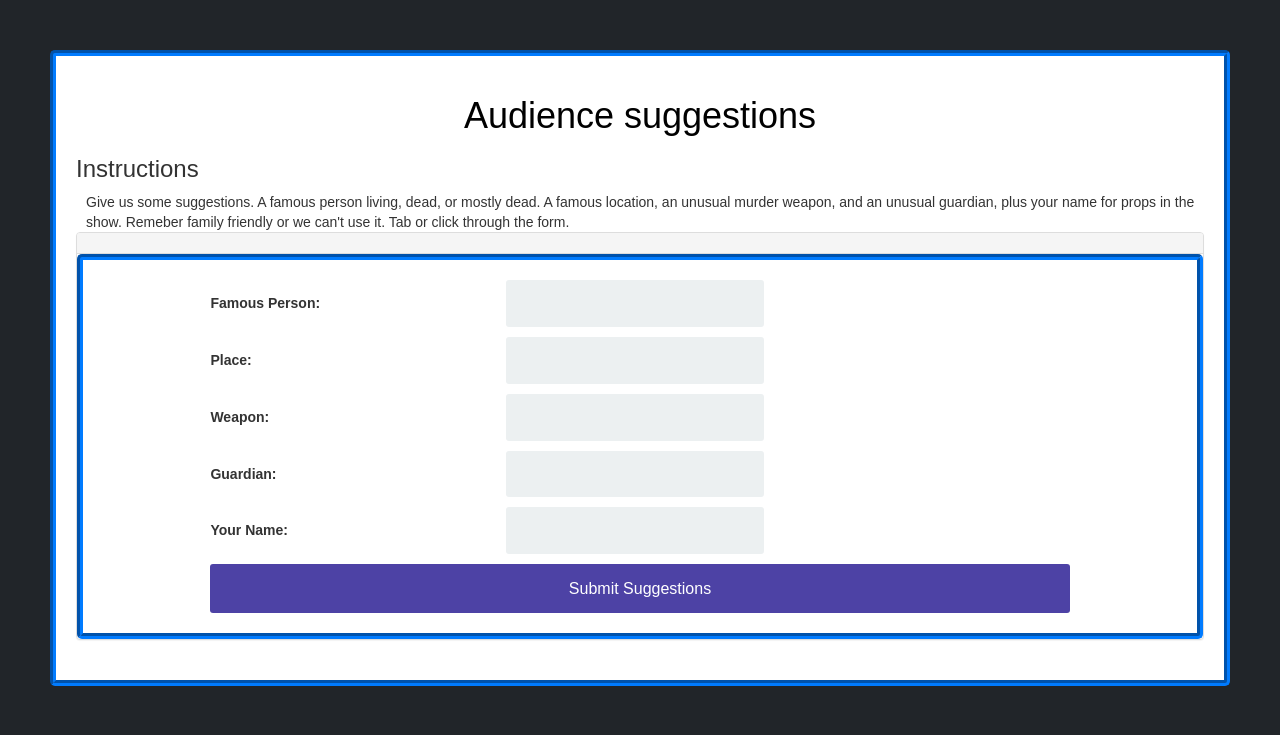
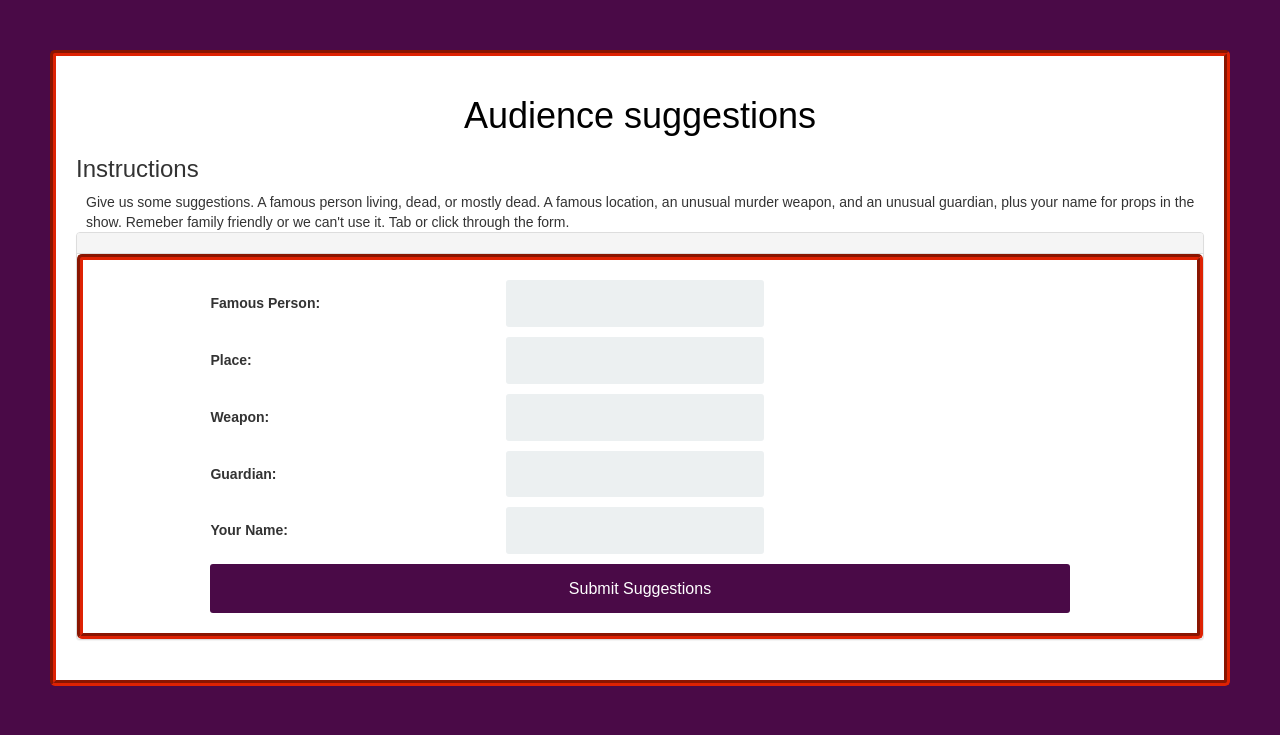
Before and after one commit to ClJarvis/WhoseLineOnline, a Django app: page / in a window 1280 px wide. Shown: the top 735 px of the page. Run offline with Django 3.2, Linux system fonts and the light colour scheme; some libraries are stand-ins or nearby versions.

Commit message:
style update

```diff
--- a/onlineimprov/main_app/static/Improv_style.css
+++ b/onlineimprov/main_app/static/Improv_style.css
@@ -5,7 +5,7 @@ box-sizing: border-box;
 
 body {
 font-family: Arial;
-background-color: #212529; /* #565370 #3f6b9c */
+background-color: #4a0a47; /* #565370 #3f6b9c */
 padding: 50px;
 }
 
@@ -15,7 +15,7 @@ padding: 50px;
 background-color: #FFF;
 padding: 20px;
 border-radius: 5px;
-border:groove 6px #007bff; /* #007bff */
+border:groove 6px #de2203 ; /* #007bff */
 text-align: left;
 }
 
@@ -62,7 +62,7 @@ box-shadow: none;
 
 .btn {
 border: 2px solid transparent;
-background: #4d42a5;
+background: #4a0a47;
 color: #ffffff;
 font-size: 16px;
 line-height: 25px;
@@ -78,7 +78,7 @@ margin: 0 auto;
 }
 
 .btn:hover {
-background-color: #f06c30;
+background-color: #840000;
 }
 
 .login-link {
@@ -117,11 +117,11 @@ margin-top: 12px;
 
 .p {
 	font-style: bold;
-	color: #007bff;
+	color: #c01b05 ;
 	font-size: 1.25em;
 }
 .title {
-	color: #000;
+	color: #220120;
 	font-size: 1em;
 }
 
@@ -172,7 +172,7 @@ input + input {
 }
 
 hr {
-	border-top: 2px solid #653173;
+	border-top: 2px solid #de2203;
 }
 
 /* for audience overlay */
```
